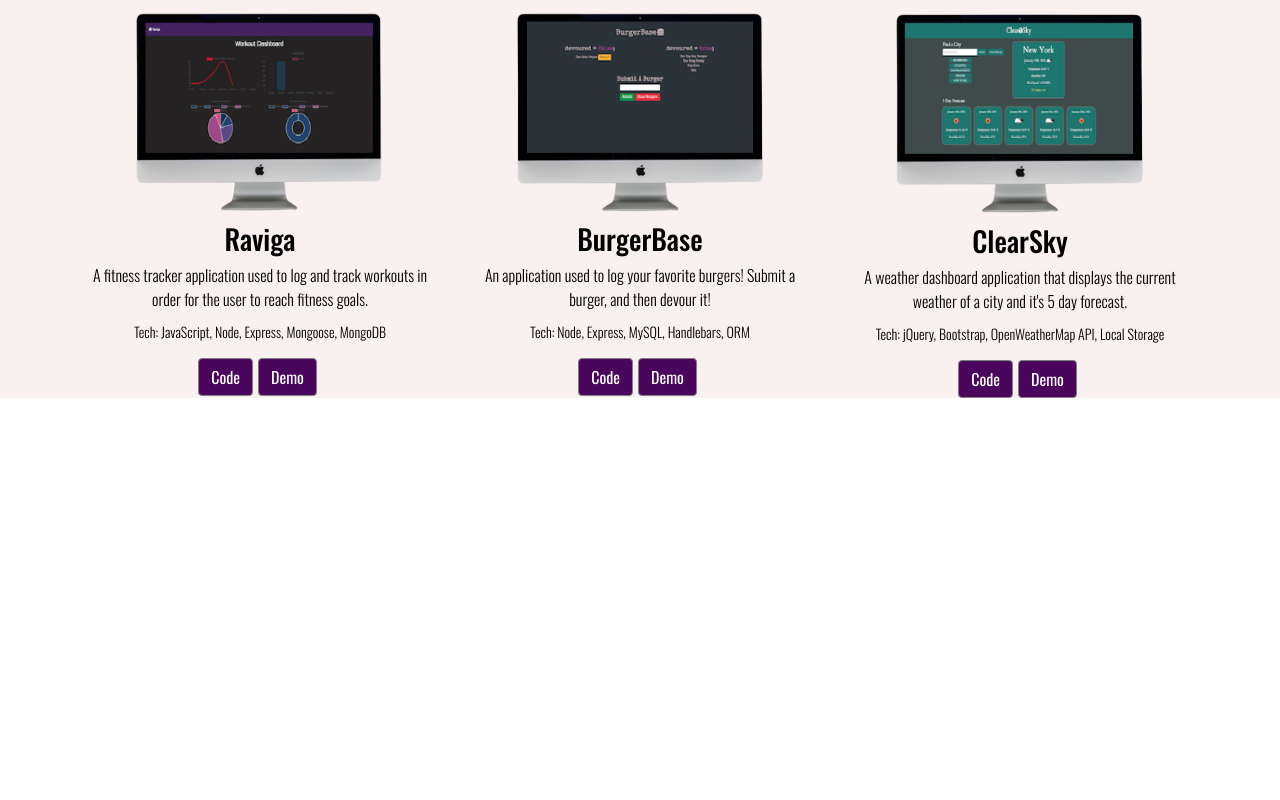
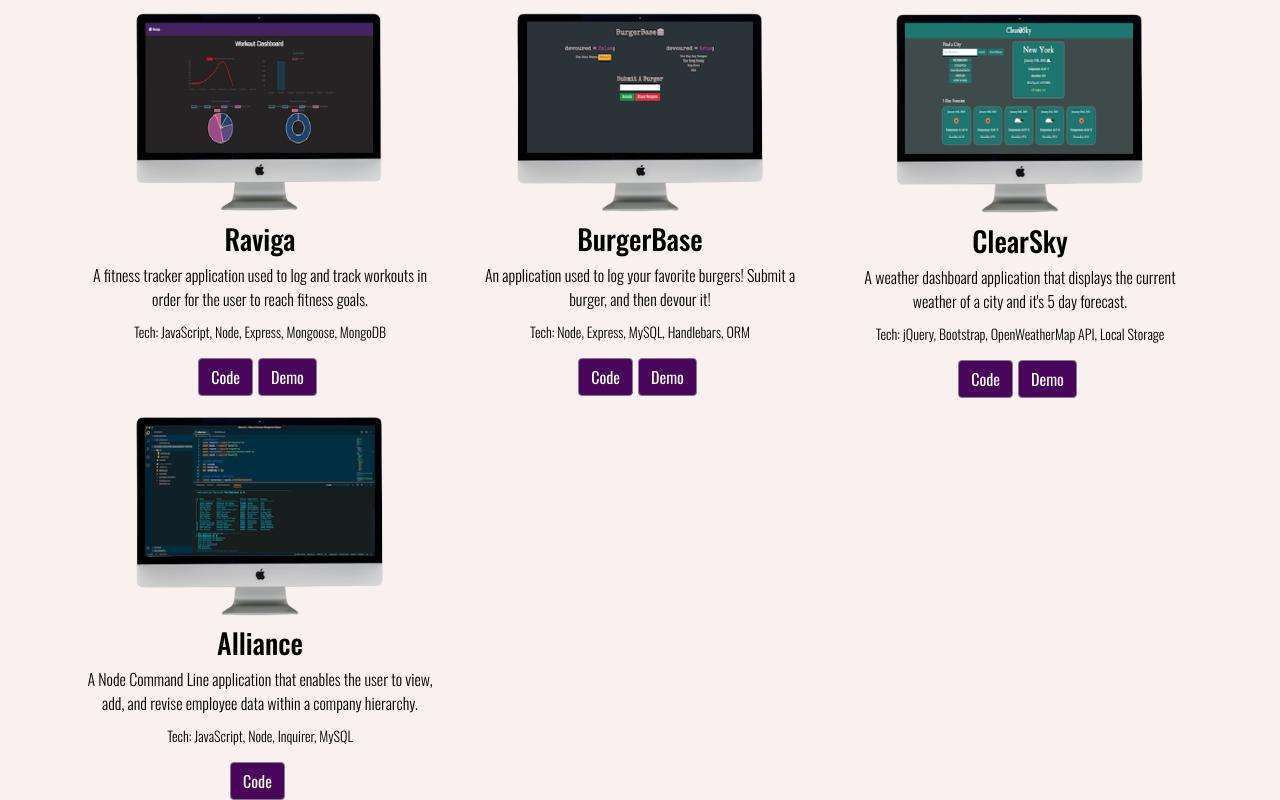
Before and after one commit to twkirkpatrick/react-portfolio, a React (Create React App) app: page / in a window 1280 px wide. Shown: the part 1792-2592 px from the top of the page. Before the commit the page ends 2190 px from the top, so only its background shows below. Built offline with nearby package versions, Linux system fonts and the light colour scheme.

Commit message:
added a CLI app to project section

```diff
--- a/src/components/ProjectItem.js
+++ b/src/components/ProjectItem.js
@@ -16,9 +16,11 @@ const ProjectItem = ({ title, image, description, tech, code, demo }) => {
           <Button className="project-btn" href={code} target="_blank">
             Code
           </Button>
-          <Button className="project-btn" href={demo} target="_blank">
-            Demo
-          </Button>
+          {demo && (
+            <Button className="project-btn" href={demo} target="_blank">
+              Demo
+            </Button>
+          )}
         </Col>
       </Row>
     </Col>
--- a/src/projects.json
+++ b/src/projects.json
@@ -46,5 +46,12 @@
     "tech": "jQuery, Bootstrap, OpenWeatherMap API, Local Storage",
     "code": "https://github.com/twkirkpatrick/Clear-Sky-Weather-Dashboard",
     "demo": "https://twkirkpatrick.github.io/Clear-Sky-Weather-Dashboard/"
+  },
+  {
+    "title": "Alliance",
+    "image": "/img/alliance.png",
+    "description": "A Node Command Line application that enables the user to view, add, and revise employee data within a company hierarchy.",
+    "tech": "JavaScript, Node, Inquirer, MySQL",
+    "code": "https://github.com/twkirkpatrick/Alliance-Employee-Management-System"
   }
 ]
```
Also changed, not shown: public/img/alliance.png (added).
